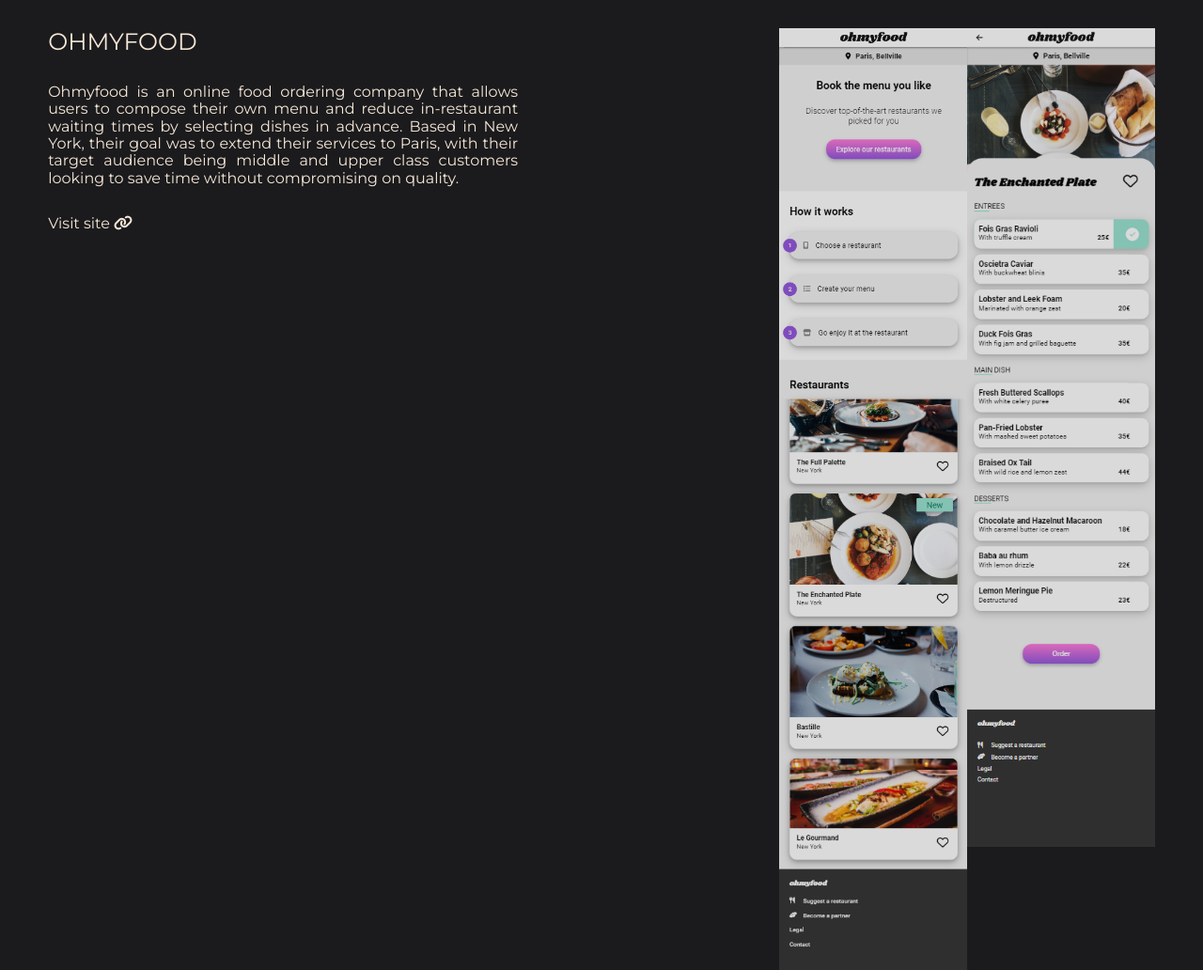
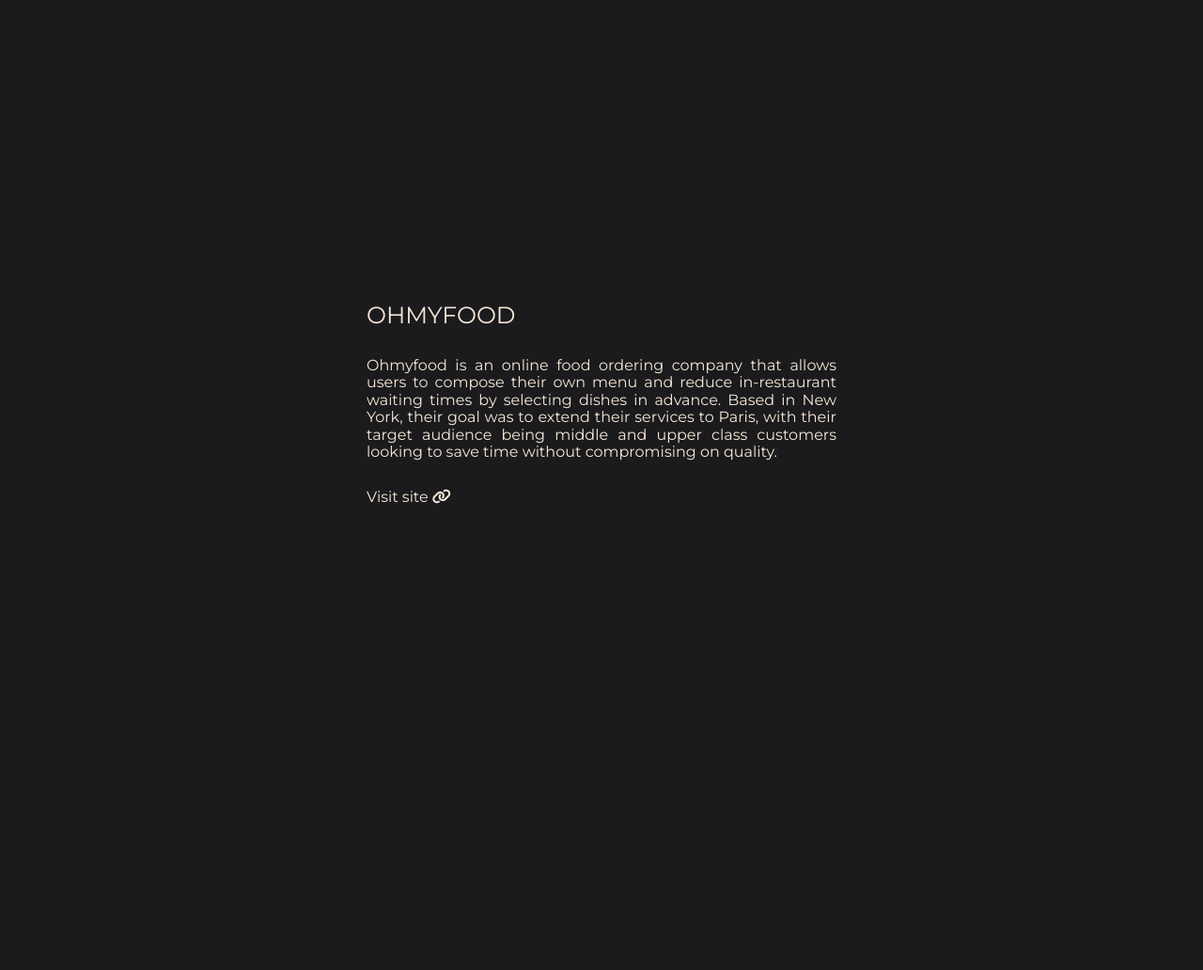
Before and after one commit to Connie9584/Front-end-Portfolio, a plain HTML site: page Ohmyfood.html in a window 1280 px wide. Shown: the whole page at 94% size. After the commit the page ends 830 px from the top, so only its background shows below. Drawn offline with Linux system fonts and the light colour scheme; files that its build step writes are made by us from their sources.

Commit message:
Ohmyfood description in center of page

```diff
--- a/Ohmyfood.html
+++ b/Ohmyfood.html
@@ -13,6 +13,7 @@
 
 <body>
     <div id="OhmyfoodPage">
+        <div class="OhmyfoodAllText">
             <div class="OhmyfoodDescription">
                 <div class="OhmyfoodTitleContainer">
                     <h2 class="PageTitle">OHMYFOOD</h2>
@@ -26,15 +27,9 @@
                     <button type="button"><a href="https://connie9584.github.io/ohmyfood/">Visit site <i class="fa-solid fa-link"></i></a></button>
                 </div>
             </div>
-        <div class="OhmyfoodScreenshots">
-            <div class="OhmyfoodMobileViewHomeContainer">
-                <img src="images/ohmyfood-home.png" alt="Ohmyfood homepage mobile view">
         </div>
 
-            <div class="OhmyfoodMobileViewMenuContainer">
-                <img src="images/The-Enchanted-Plate.png" alt="Ohmyfood Menu mobile view">
-            </div>
-        </div>
+
 
 
 
--- a/css/style.css
+++ b/css/style.css
@@ -362,12 +362,15 @@
 
 }
 
+div.OhmyfoodAllText {
+    display:flex;
+    justify-content:center;
+    align-items:center;
+    width:100vw;
+    height:100vh;
+}
+
 div.OhmyfoodMobileViewMenuContainer img {
     width:200px;
     display:flex;
 }
-
-div.OhmyfoodScreenshots {
-    display:flex;
-        flex-direction:row;
-}
```
Lines whose indentation alone changed are shown as unchanged.
